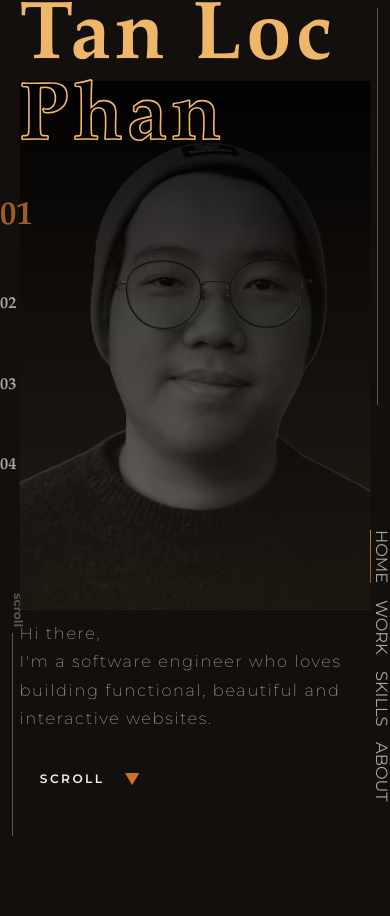
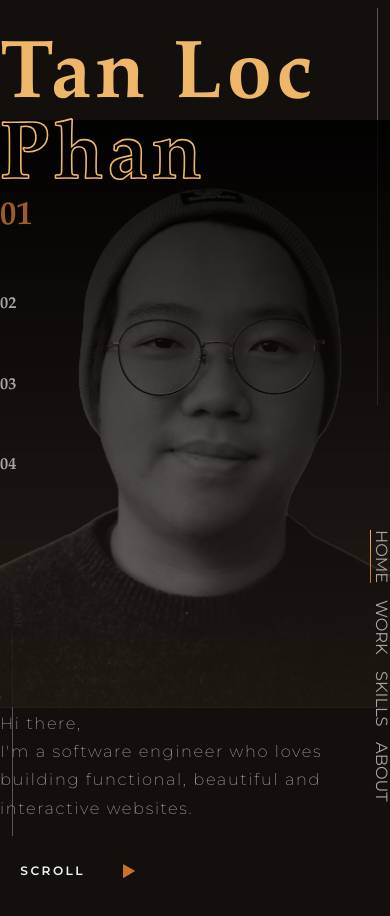
Before and after one commit to locphan2207/personal-web, a React (Create React App) app: page / in a window 390 px wide. Before the commit the page ends 844 px from the top, so only its background shows below. Built offline with nearby package versions, Linux system fonts and the light colour scheme.

Commit message:
Change content and cursor for phone

```diff
--- a/src/components/App.css
+++ b/src/components/App.css
@@ -45,6 +45,8 @@
   .App {
     height: unset;
     margin: unset;
+    margin: unset;
+    padding: 10% 0;
   }
 }
 
--- a/src/components/App.js
+++ b/src/components/App.js
@@ -82,11 +82,13 @@ function App() {
       onMouseMove={throttle(handleOnMouseMove)}
     >
       <div className="App">
+        {window.screen.width > 767 && (
           <div className="left-vertical-bar">
             <p style={{ transform: `rotateZ(${scrollTextRotateDeg}deg)` }}>
               {"scroll"}
             </p>
           </div>
+        )}
         <div className="right-vertical-bar">
           <div
             className="scroll-indicator"
@@ -96,7 +98,9 @@ function App() {
           />
         </div>
         <NavBar pageVisible={pageVisible} switchPage={switchPage} />
+        {window.screen.width > 767 && (
           <PageIndicator pageVisible={pageVisible} />
+        )}
         {pageVisible === PAGE_NAMES.HOME_PAGE && (
           <PageOne
             isClosing={closingPage === PAGE_NAMES.HOME_PAGE}
--- a/src/components/Clickable.js
+++ b/src/components/Clickable.js
@@ -4,7 +4,7 @@ const Clickable = props => {
   const onHover = () => {
     const cursor = document.getElementById("cursor")
     cursor.style.animation = `cursor-shadow 5s linear ${
-      window.screen.width > 480 ? "infinite" : ""
+      window.screen.width > 767 ? "infinite" : ""
     }`
     cursor.style.width = "50rem"
     cursor.style.height = "50rem"
--- a/src/components/NavBar.css
+++ b/src/components/NavBar.css
@@ -4,6 +4,7 @@
   bottom: 10%;
   right: 0;
   display: flex;
+  z-index: 10;
 }
 @media only screen and (max-width: 480px) {
   .nav-bar {
--- a/src/components/PageOne.css
+++ b/src/components/PageOne.css
@@ -7,7 +7,7 @@
 }
 @media only screen and (max-width: 480px) {
   .page-one {
-    padding: 0 5%;
+    padding: 0;
     flex-direction: column;
   }
 }
@@ -169,7 +169,7 @@
 .explore-text {
   position: relative;
   overflow-y: hidden;
-  padding-right: 25rem;
+  padding-right: 45rem;
   transition: transform 0.3s ease-in;
 }
 
@@ -177,6 +177,7 @@
   font-weight: 600;
   color: #f2f2f2;
   font-size: 15rem;
+  line-height: 20rem;
   letter-spacing: 3rem;
   transition: transform 0.5s ease-in-out;
 }
@@ -201,3 +202,8 @@
   align-self: center;
   transition: transform 0.3s ease-in;
 }
+@media only screen and (max-width: 767px) {
+  .explore-container .triangle {
+    transform: rotateZ(-90deg);
+  }
+}
--- a/src/components/PageOne.js
+++ b/src/components/PageOne.js
@@ -101,7 +101,9 @@ function PageOne({
         <Clickable>
           <div className="explore-container" onClick={onClick}>
             <div className="explore-text hidden-above">
-              <p style={exploreTextStyles}>SCROLL</p>
+              <p style={exploreTextStyles}>
+                {window.screen.width > 767 ? "SCROLL" : "TAP ON"}
+              </p>
               <p style={exploreTextStyles}>EXPLORE</p>
               <p style={exploreTextStyles}>CONNECT</p>
             </div>
--- a/src/components/PageTwo.css
+++ b/src/components/PageTwo.css
@@ -8,7 +8,7 @@
 @media only screen and (max-width: 480px) {
   .page-two {
     margin: 0;
-    padding: 0 5%;
+    padding: 0;
     flex-direction: column;
   }
 }
```
Lines whose indentation alone changed are shown as unchanged.
